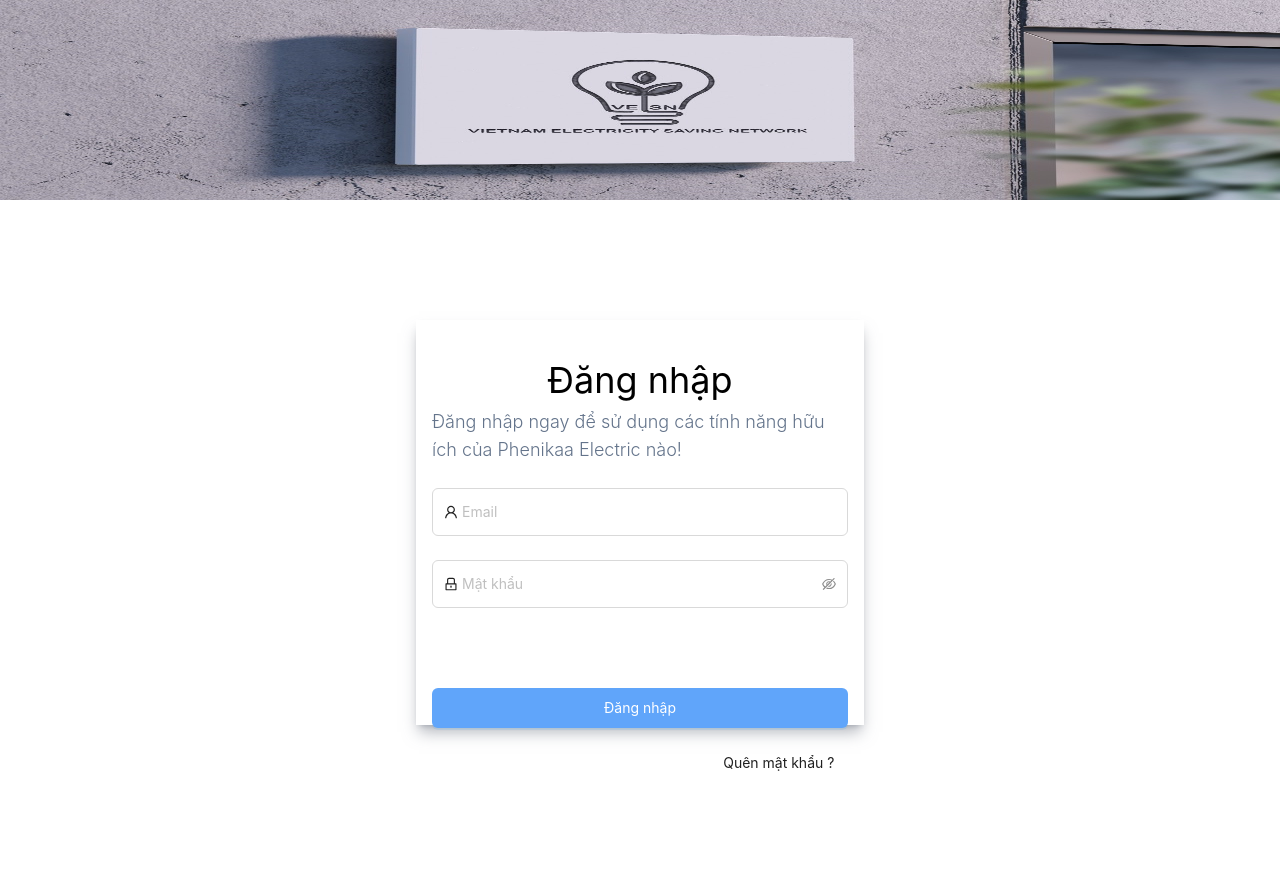
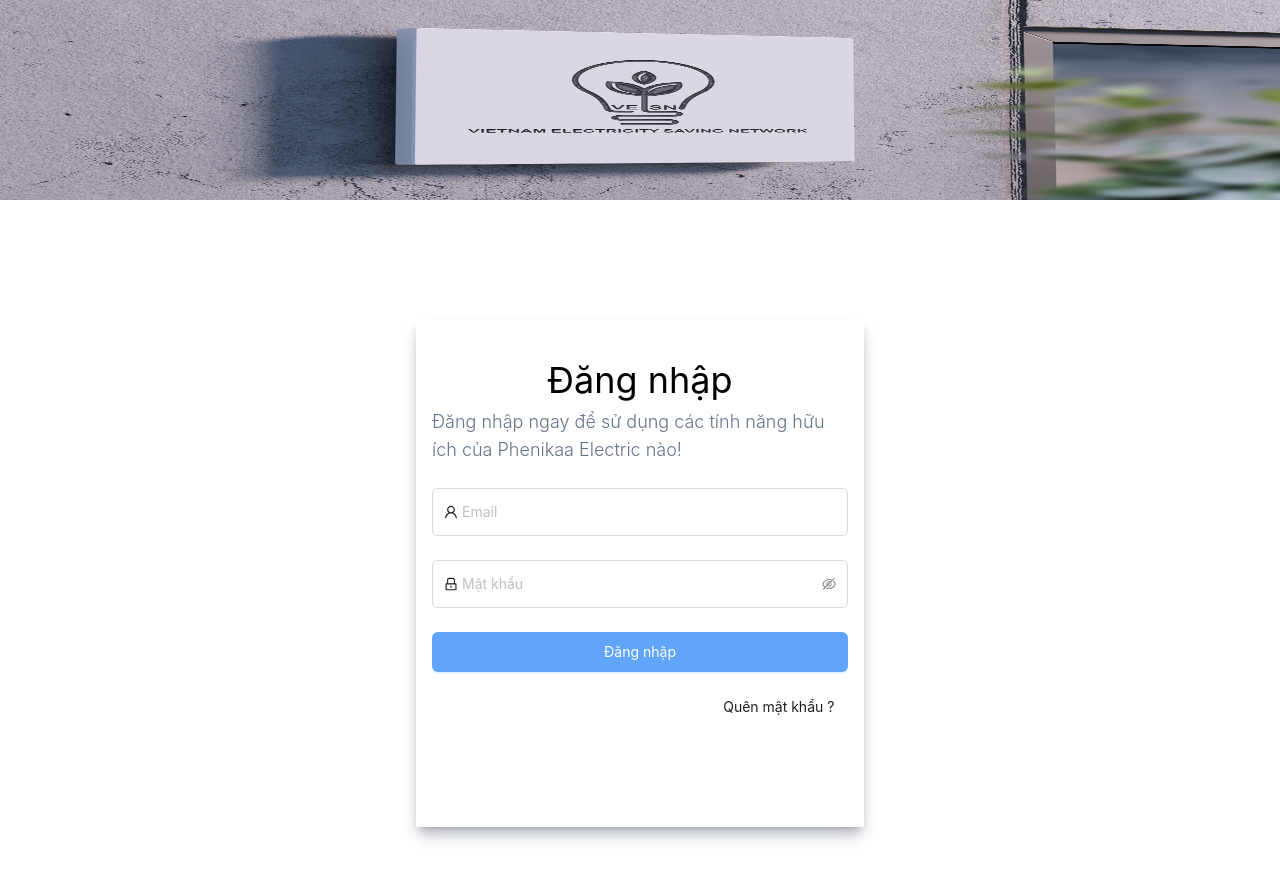
Before and after one commit to Phong2002/SQA_N02_Group09, a React (Create React App) app in the folder SourceCode/fastbill_fe/: page / in a window 1280 px wide. Shown: the top 880 px of the page. Built offline with nearby package versions, Linux system fonts and the light colour scheme.

Commit message:
update : show mess when wrong email or password

```diff
--- a/SourceCode/fastbill_fe/src/views/administer/GeneralManagement.js
+++ b/SourceCode/fastbill_fe/src/views/administer/GeneralManagement.js
@@ -134,8 +134,9 @@ export default function GeneralManagement() {
     else {
         handleLoadData(currentElectricId)
     }},[year])
+    useEffect(()=>handleLoadData(currentElectricId), [currentElectricId])
     useEffect(()=>handleLoadData("ALL"), [])
-    useEffect(()=>handleLoadData(currentElectricId), [currentElectricId])
+
 
     return (
         <div className="Container grid grid-rows-6 grid-cols-6 grid-flow-col gap-2">
--- a/SourceCode/fastbill_fe/src/views/authen/SignIn.js
+++ b/SourceCode/fastbill_fe/src/views/authen/SignIn.js
@@ -1,38 +1,40 @@
-import React from "react";
+import React, {useState} from "react";
 import "../../assets/styles/index.css";
 import signin_bg from "../../assets/images/signin_bg.jpg";
 import {EyeInvisibleOutlined, EyeTwoTone, LockOutlined, UserOutlined} from "@ant-design/icons";
-import { Button, Checkbox, Form, Input } from "antd";
-import { Link } from "react-router-dom";
+import {Button, Checkbox, Form, Input, Typography} from "antd";
+
 import {Login} from "../../utils/API/AuthAPI"
 import {useNavigate} from "react-router-dom";
 
 export default function SignInScreen() {
     const navigate = useNavigate();
-
+    const {Text} = Typography;
+    const [mess, setMess] = useState();
     const onFinish = (values) => {
         console.log("Received values of form: ", values);
     };
 
     const actionLogin = {
-      success:()=>{
-          navigate("/home")},
-      error:()=>{
-          console.log("sai roi")
+        success: () => {
+            navigate("/home")
+        },
+        error: (e) => {
+            setMess("Sai tài khoản hoặc mật khẩu")
         }
 
     }
 
-  const handleLogin = (values)=>{
-
-      Login(values,actionLogin)
+    const handleLogin = (values) => {
+        setMess("")
+        Login(values, actionLogin)
     }
 
     return (
         <div className="login-container w-full h-full">
             {/* Form user info */}
             <div className="login w-1/2 pt-48 h-full">
-        <div className="max-w-md h-2/3 m-auto px-4 pt-10 shadow-lg shadow-gray-500/50">
+                <div className="max-w-md h-5/6 m-auto px-4 pt-10 shadow-lg shadow-gray-500/50">
                     <h1 className="h-12 text-4xl text-center">Đăng nhập</h1>
                     <p className="h-20 text-lg font-light text-slate-500">
                         Đăng nhập ngay để sử dụng các tính năng hữu ích của Phenikaa Electric nào!
@@ -55,7 +57,7 @@ export default function SignInScreen() {
                             ]}
                         >
                             <Input
-                prefix={<UserOutlined className="site-form-item-icon" />}
+                                prefix={<UserOutlined className="site-form-item-icon"/>}
                                 placeholder="Email"
                                 className="h-12"
                             />
@@ -70,22 +72,27 @@ export default function SignInScreen() {
                             ]}
                         >
                             <Input.Password
-                prefix={<LockOutlined className="site-form-item-icon" />}
+                                prefix={<LockOutlined className="site-form-item-icon"/>}
                                 type="password"
                                 placeholder="Mật khẩu"
                                 className="h-12"
-                iconRender={(visible) => (visible ? <EyeTwoTone /> : <EyeInvisibleOutlined />)}
+                                iconRender={(visible) => (visible ? <EyeTwoTone/> : <EyeInvisibleOutlined/>)}
                             />
+
                         </Form.Item>
+                        {mess?
+                            <div className={"text-center pb-2"}>
+                                <Text className={'text-center'} type="danger">{mess}</Text>
+                            </div>
+                           :
+                            ''}
                         <Form.Item>
-            </Form.Item>
-
-            <Form.Item>
-              <Button type="primary" htmlType="submit" className="login-form-button w-full h-10 bg-blue-400">
+                            <Button type="primary" htmlType="submit"
+                                    className="login-form-button w-full h-10 bg-blue-400">
                                 Đăng nhập
                             </Button>
                         </Form.Item>
-            <p className="login-form-forgot ml-[70%] cursor-pointer select-none hover:text-blue-600" >
+                        <p className="login-form-forgot ml-[70%] cursor-pointer select-none hover:text-blue-600">
                             Quên mật khẩu ?
                         </p>
                     </Form>
```
Lines whose indentation alone changed are shown as unchanged.
